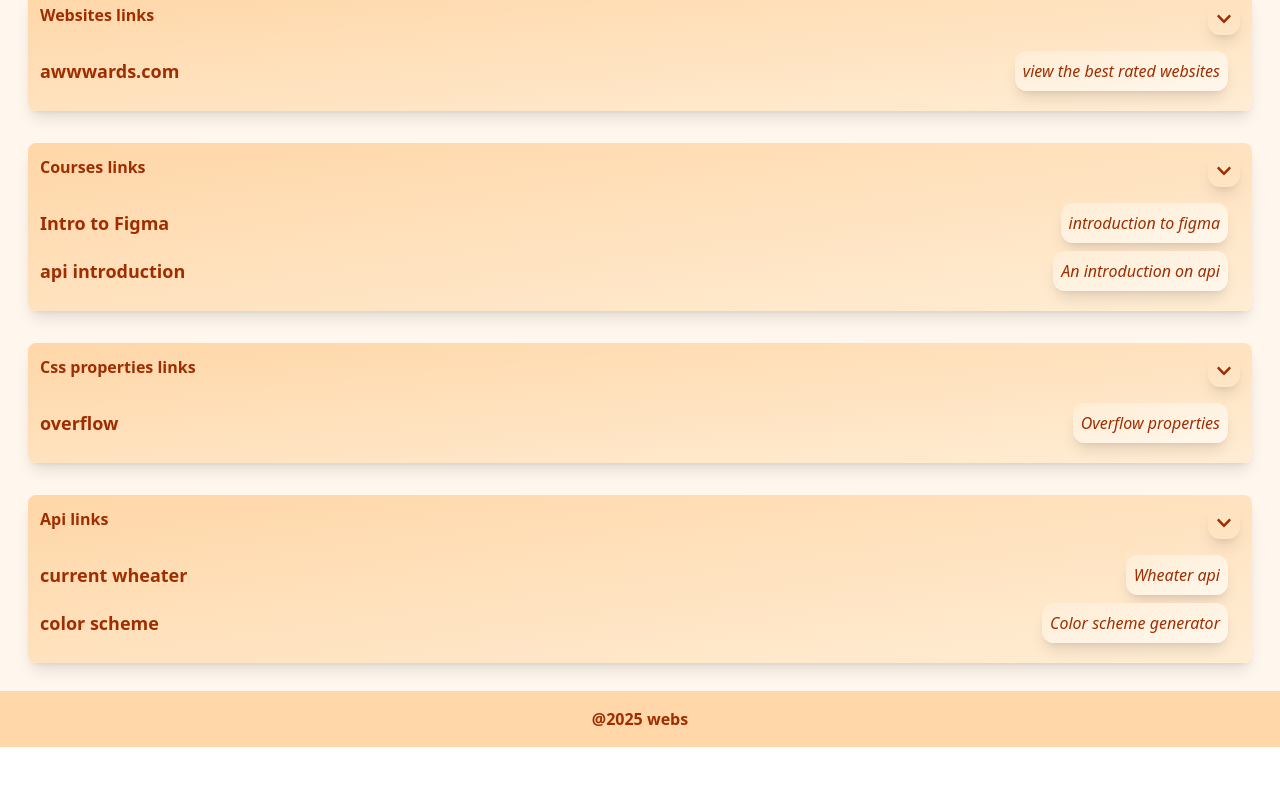
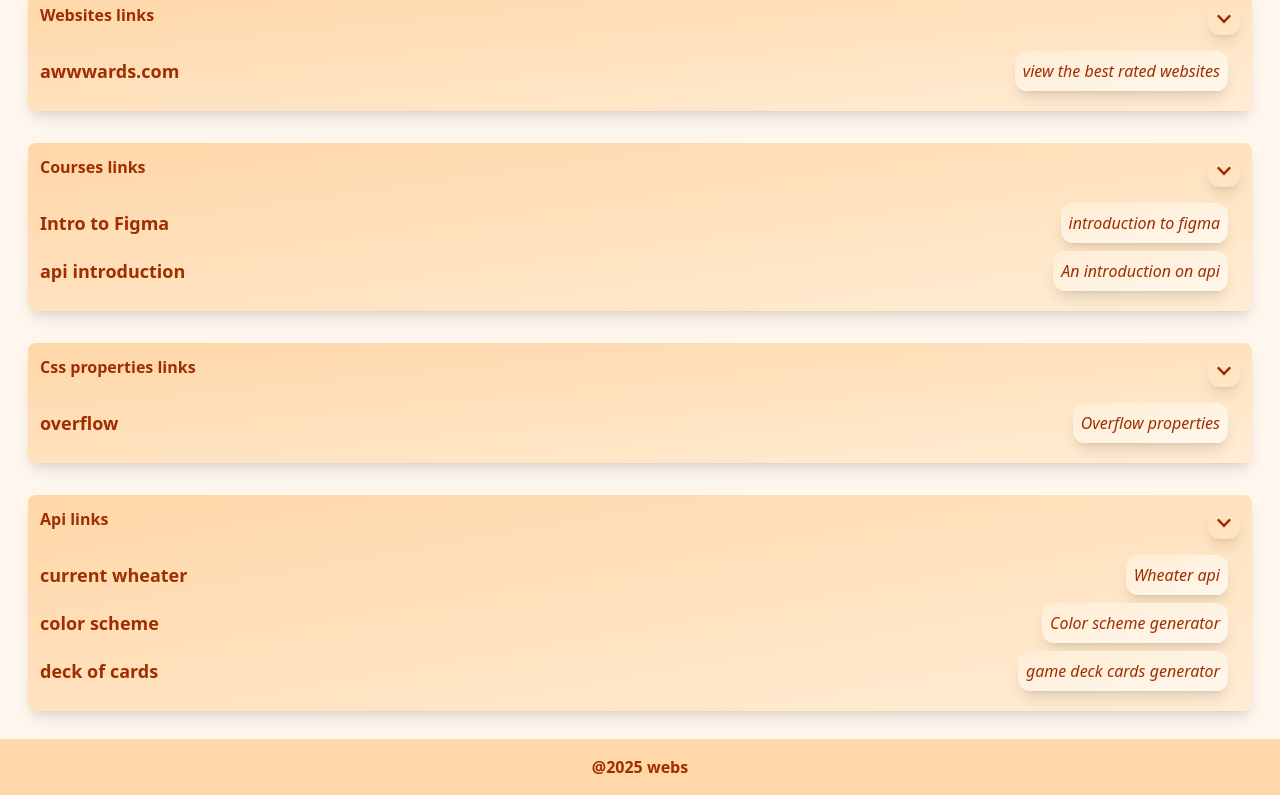
Before and after one commit to gyo82v/webLinks, a React (Vite) app: page / in a window 1280 px wide. Shown: the part 2389-3184 px from the top of the page. Before the commit the page ends 3136 px from the top, so only its background shows below. Built offline with nearby package versions, Linux system fonts and the light colour scheme.

Commit message:
Added one link

```diff
--- a/src/components/categories/Api.jsx
+++ b/src/components/categories/Api.jsx
@@ -6,6 +6,7 @@ export default function Api({open, toggle}){
         <Section open={open} toggle={toggle} title="Api">
             <Li href="https://openweathermap.org/current" name="current wheater">Wheater api</Li>
             <Li href="https://www.thecolorapi.com/docs#schemes" name="color scheme">Color scheme generator</Li>
+            <Li href="https://www.deckofcardsapi.com/" name="deck of cards">game deck cards generator</Li>
 
         </Section>
     )
```
